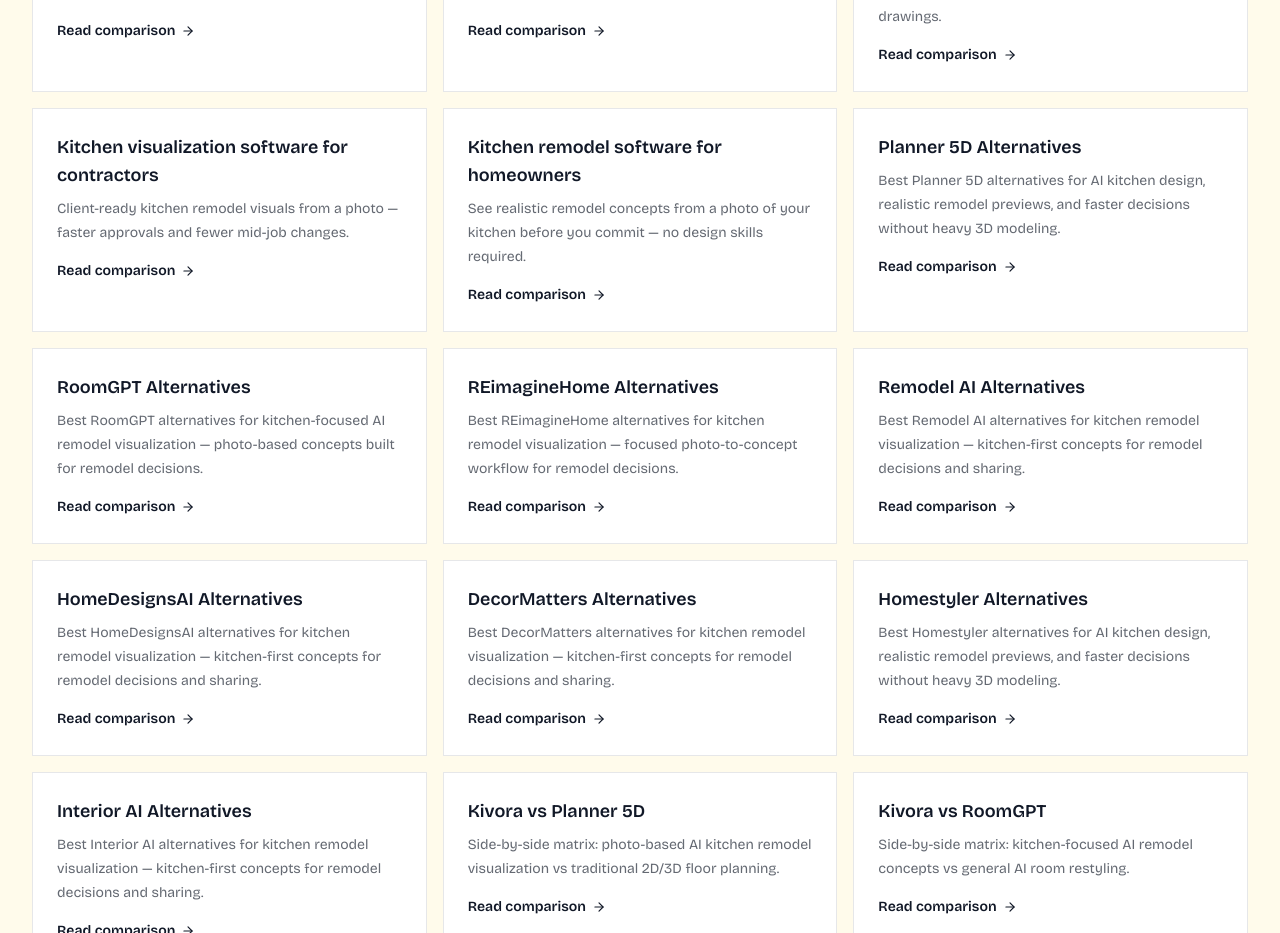
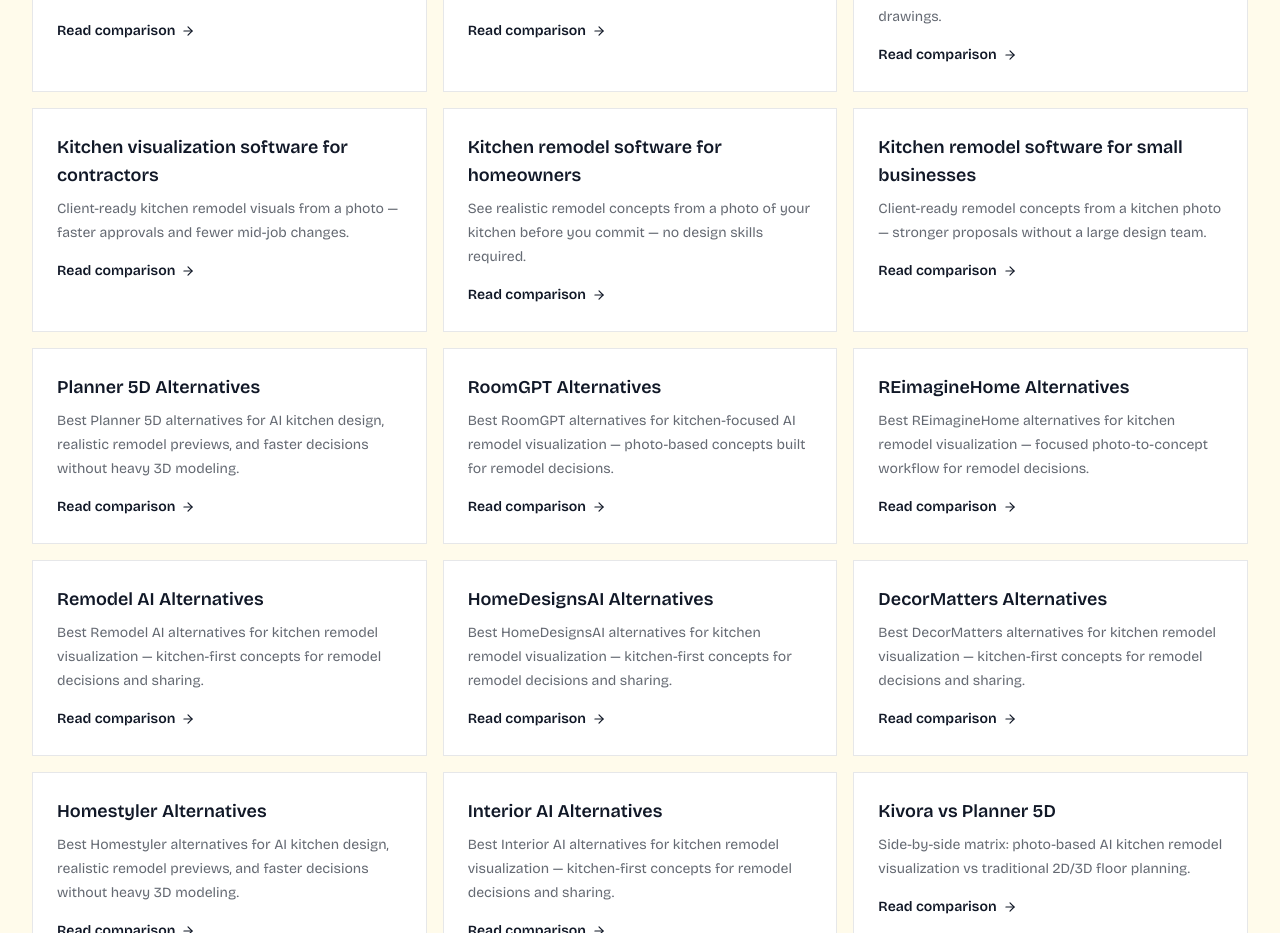
Before and after one commit to KarlGusta/kivora-next, a Next.js app: page /resources in a window 1280 px wide. Shown: the part 1520-2453 px from the top of the page. Built offline with nearby package versions, Linux system fonts and the light colour scheme.

Commit message:
List kitchen remodel software for small businesses on Resources

```diff
--- a/app/resources/page.jsx
+++ b/app/resources/page.jsx
@@ -95,6 +95,12 @@ const clusterPages = [
     label: "Kitchen remodel software for homeowners",
     description:
       "See realistic remodel concepts from a photo of your kitchen before you commit — no design skills required.",
+  },
+  {
+    href: "/kitchen-remodel-software-for-small-businesses",
+    label: "Kitchen remodel software for small businesses",
+    description:
+      "Client-ready remodel concepts from a kitchen photo — stronger proposals without a large design team.",
   },
   {
     href: "/planner-5d-alternatives",
```
